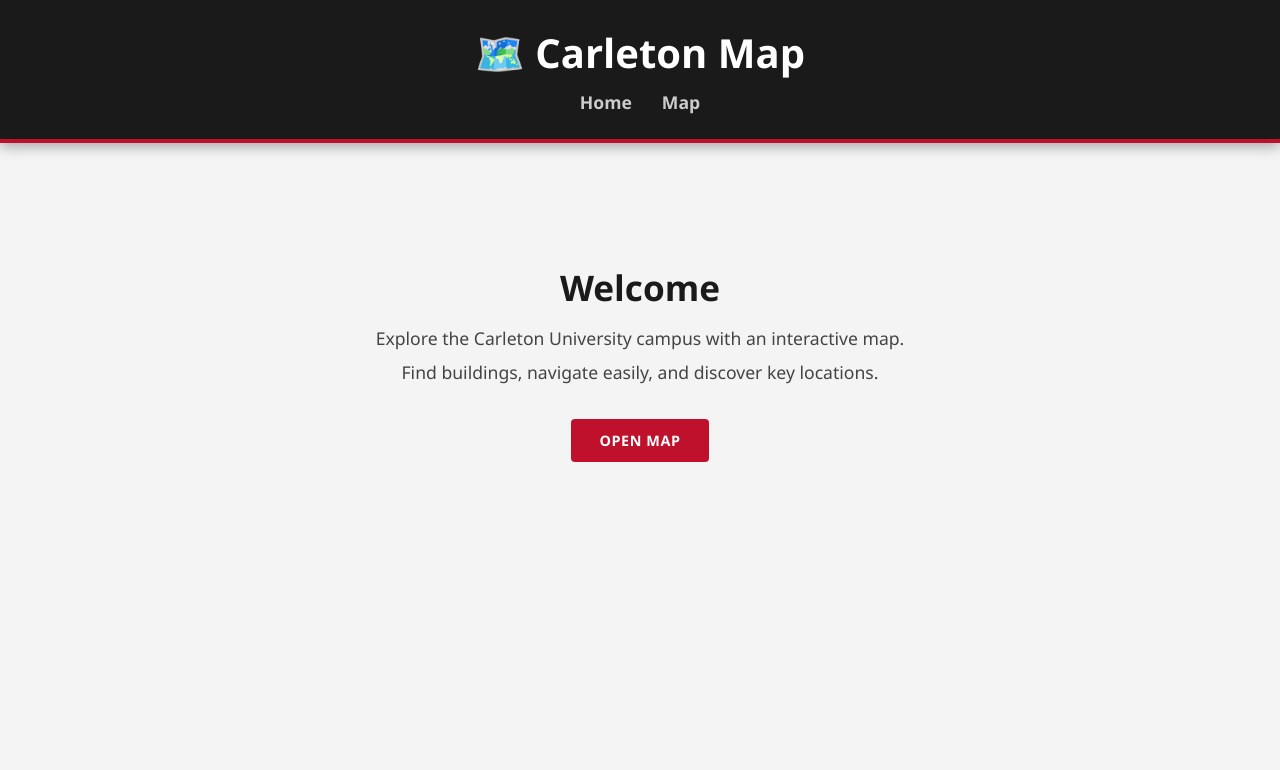
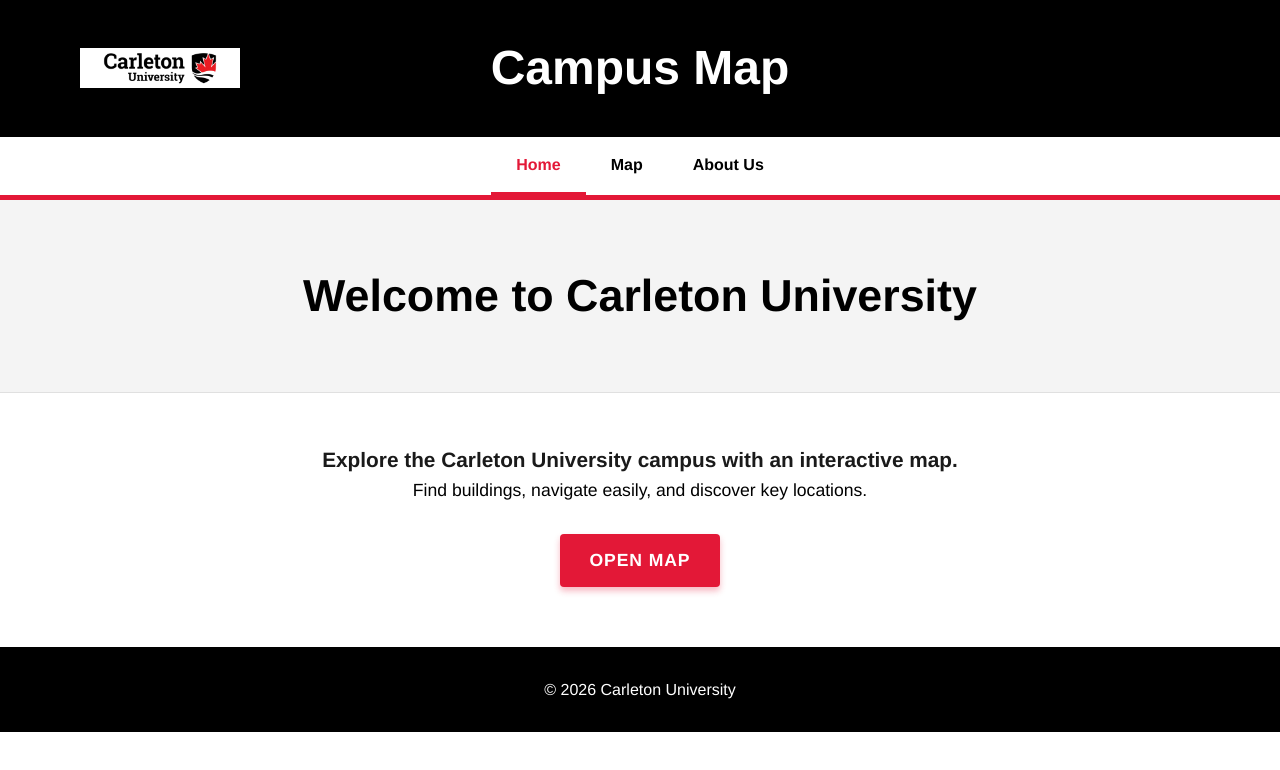
Before and after one commit to Carleton-BIT/group-projects-high-tier-tech, a website: page index.html in a window 1280 px wide. Drawn offline with Linux system fonts and the light colour scheme.

Commit message:
Added more selections for destinations, adjusted CSS and added about the map page

```diff
--- a/CSS/map-style.css
+++ b/CSS/map-style.css
@@ -1,3 +1,27 @@
+/* HEADER */
+header {
+    display: flex;
+    align-items: center;
+    justify-content: space-between;
+    padding: 15px 40px;
+    background: #000000;
+    border-bottom: 4px solid #BF112B;
+    box-shadow: 0 4px 12px rgba(0, 0, 0, 0.3);
+}
+
+header h1 {
+    font-size: 2.5rem;
+    margin-bottom: 10px;
+    color: #ffffff;
+}
+
+header img {
+    height: 50px;
+    width: auto;
+}
+
+
+
 * {
     margin: 0;
     padding: 0;
@@ -95,7 +119,7 @@
     font-size: 0.9rem;
     font-weight: bold;
     cursor: pointer;
-    box-shadow: 0 2px 6px rgba(0,0,0,0.15);
+    box-shadow: 0 2px 6px rgba(0, 0, 0, 0.15);
     transition: background 0.2s, transform 0.2s;
     letter-spacing: 0.04em;
     text-transform: uppercase;
--- a/CSS/style.css
+++ b/CSS/style.css
@@ -1,115 +1,167 @@
+/* Core Resets & Brand Variables */
 * {
     margin: 0;
     padding: 0;
     box-sizing: border-box;
 }
 
-body {
-    font-family: 'Segoe UI', sans-serif;
-    background: #f4f4f4;
-    color: #1a1a1a;
-    min-height: 100vh;
+:root {
+    --cu-red: #E31837; /* Official Carleton Red */
+    --cu-black: #000000;
+    --cu-grey-light: #f4f4f4;
+    --cu-text: #000000;
 }
 
-/* HEADER */
-header {
-    text-align: center;
-    padding: 25px;
-    background: #1a1a1a;
-    border-bottom: 4px solid #BF112B;
-    box-shadow: 0 4px 12px rgba(0,0,0,0.3);
+body {
+    /* Carleton uses Helvetica/Arial as their primary digital font */
+    font-family: 'Helvetica Neue', Helvetica, Arial, sans-serif;
+    background: #ffffff;
+    color: var(--cu-black);
+    line-height: 1.6;
 }
 
-header h1 {
-    font-size: 2.5rem;
-    margin-bottom: 10px;
+
+
+/* --- CU THEME HEADER --- */
+.cu-header {
+    background: var(--cu-black);
+}
+
+.header-content {
+    display: flex;
+    align-items: center;
+    font-family: 'Helvetica Neue', Helvetica, Arial, sans-serif;
+    justify-content: center; /* Puts the Site Title exactly in the center */
+    position: relative;      /* Allows us to lock the logo to the left */
+    padding: 30px 40px;
+    max-width: 1200px;
+    margin: 0 auto;
+    min-height: 85px;        /* Ensures the header is tall enough for the logo */
+}
+
+.cu-logo {
+    height: 40px;
+    width: auto;
+    position: absolute;      /* Locks the logo to the left side */
+    left: 40px;              /* Matches the padding of the container */
+}
+
+.site-title {
+    font-size: 3rem;
+    color: #ffffff;
+    font-weight: 600;
+    margin: 0;               /* Removes any default spacing */
+}
+
+/* --- CU THEME NAVIGATION --- */
+.cu-nav {
+    display: flex;
+    justify-content: center; /* Pushes the links to the center */
+    background: #ffffff;
+    width: 100%;             /* Spans the full width at the bottom of the header */
+    border-bottom: 5px solid var(--cu-red); /* Red anchor line moved to bottom of Nav */
+}
+
+.cu-nav a {
+    text-decoration: none;
+    color: var(--cu-black);
+    font-weight: bold;
+    font-size: 1rem;
+    padding: 15px 25px;
+    transition: color 0.2s, background 0.2s;
+}
+
+.cu-nav a:hover {
+    color: var(--cu-red);
+    background: var(--cu-grey-light);
+}
+
+.cu-nav a.active {
+    border-bottom: 3px solid var(--cu-red);
+    color: var(--cu-red);
+}
+
+/* --- HERO BANNER (Standard on CU Pages) --- */
+.hero-banner {
+    background: var(--cu-grey-light);
+    padding: 60px 40px;
+    text-align: center;
+    border-bottom: 1px solid #e0e0e0;
+}
+
+.hero-banner h2 {
+    font-size: 2.8rem;
+    font-weight: 700;
+    color: var(--cu-black);
+}
+
+/* --- MAIN CONTENT BLOCKS --- */
+.cu-container {
+    max-width: 800px; /* Constrains text width for readability */
+    margin: 50px auto;
+    padding: 0 20px;
+}
+
+.content-block {
+    margin-bottom: 40px;
+}
+
+.content-block h3 {
+    font-size: 1.6rem;
+    color: var(--cu-black);
+    margin-bottom: 15px;
+    border-left: 4px solid var(--cu-red);
+    padding-left: 15px;
+}
+
+.content-block p {
+    font-size: 1.1rem;
+    color: var(--cu-text);
+}
+
+/* --- FOOTER --- */
+.cu-footer {
+    background: var(--cu-black);
+    color: #ffffff;
+    text-align: center;
+    padding: 30px;
+    margin-top: 60px;
+}
+
+/* --- CU THEME BUTTONS --- */
+.cu-btn {
+    display: inline-block;
+    padding: 12px 30px;
+    background: var(--cu-red);
+    color: #ffffff;
+    font-weight: bold;
+    font-size: 1.1rem;
+    text-decoration: none;
+    border-radius: 4px;
+    text-transform: uppercase;
+    letter-spacing: 0.05em;
+    transition: background 0.2s, transform 0.2s;
+    box-shadow: 0 4px 6px rgba(227, 24, 55, 0.3);
+}
+
+.cu-btn:hover {
+    background: #C2122B;
+    transform: translateY(-2px);
     color: #ffffff;
 }
 
-/* NAV */
-nav {
+/* Container for the tech logos */
+.tech-logos {
     display: flex;
     justify-content: center;
-    gap: 30px;
+    align-items: center;
+    gap: 40px;
+    margin: 30px 0;
 }
 
-nav a {
-    text-decoration: none;
-    color: #cccccc;
-    font-weight: bold;
-    font-size: 1.1rem;
-    position: relative;
-    transition: color 0.2s;
+/* Ensure the tech logos are a consistent, reasonable size */
+.leaflet-logo,
+.OpenStreetMap-logo {
+    max-height: 60px;
+    width: auto;
 }
-
-nav a:hover {
-    color: #ffffff;
-}
-
-nav a::after {
-    content: "";
-    position: absolute;
-    width: 0%;
-    height: 2px;
-    background: #BF112B;
-    left: 0;
-    bottom: -5px;
-    transition: 0.3s;
-}
-
-nav a:hover::after {
-    width: 100%;
-}
-
-/* MAIN CONTENT */
-main {
-    text-align: center;
-    margin-top: 100px;
-    padding: 20px;
-}
-
-main h2 {
-    font-size: 2.2rem;
-    margin-bottom: 15px;
-    color: #1a1a1a;
-}
-
-main p {
-    font-size: 1.1rem;
-    margin: 10px 0;
-    color: #444444;
-}
-
-/* BUTTON */
-.btn {
-    display: inline-block;
-    margin-top: 25px;
-    padding: 12px 28px;
-    background: #BF112B;
-    color: #ffffff;
-    font-weight: bold;
-    border-radius: 4px;
-    text-decoration: none;
-    letter-spacing: 0.04em;
-    text-transform: uppercase;
-    font-size: 0.9rem;
-    transition: background 0.2s, transform 0.2s;
-}
-
-.btn:hover {
-    transform: scale(1.05);
-    background: #9e0e24;
-}
-
-/* MAP CONTAINER */
-.map-container {
-    width: 100%;
-    height: 500px;
-    background: #e0e0e0;
-    display: flex;
-    align-items: center;
-    justify-content: center;
-    border: 1px solid #cccccc;
-    border-radius: 4px;
-    margin-top: 20px;
-}
--- a/Scripts/TopMapOverlay.js
+++ b/Scripts/TopMapOverlay.js
@@ -169,6 +169,7 @@
 foodList.push(L.marker([45.383893101418984, -75.69732530808677], {icon: getIcon('cafe')}).bindPopup("<b>Bridgehead</b>"));
 
 
+
 // --- Adding The Toggle ---
 var buildingLayer = L.layerGroup(buildingList);
 var parkingLayer = L.layerGroup(parkingList);
--- a/index.html
+++ b/index.html
@@ -1,30 +1,44 @@
-
 <!DOCTYPE html>
 <html lang="en">
 <head>
     <meta charset="UTF-8">
-    <title>Carleton Map</title>
+    <meta name="viewport" content="width=device-width, initial-scale=1.0">
+    <title>Home | Carleton Map</title>
     <link rel="stylesheet" href="CSS/style.css">
 </head>
 
 <body>
 
-<header>
-    <h1>🗺️ Carleton Map</h1>
-    <nav>
-        <a href="#">Home</a>
-        <a href="map.html">Map</a>
+<header class="cu-header">
+    <div class="header-content">
+        <img src="webpage-assets/brand-logo-1200w-1-1024x256.jpg" alt="Carleton University Logo" class="cu-logo">
+        <h1 class="site-title">Campus Map</h1>
+    </div>
+    <nav class="cu-nav">
+        <a class="active" href="./index.html">Home</a>
+        <a href="./map.html">Map</a>
+        <a href="./aboutus.html">About Us</a>
     </nav>
 </header>
 
-<main>
-    <h2>Welcome</h2>
-    <p>Explore the Carleton University campus with an interactive map.</p>
-    <p>Find buildings, navigate easily, and discover key locations.</p>
+<section class="hero-banner">
+    <div class="hero-content">
+        <h2>Welcome to Carleton University</h2>
+    </div>
+</section>
 
-    <!-- CTA BUTTON -->
-    <a href="map.html" class="btn">Open Map</a>
+<main class="cu-container">
+    <div class="content-block" style="text-align: center;">
+        <p style="font-size: 1.3rem; font-weight: bold; color: #1a1a1a;">Explore the Carleton University campus with an interactive map.</p>
+        <p style="margin-bottom: 30px;">Find buildings, navigate easily, and discover key locations.</p>
+
+        <a href="map.html" class="cu-btn">Open Map</a>
+    </div>
 </main>
+
+<footer class="cu-footer">
+    <p>&copy; 2026 Carleton University</p>
+</footer>
 
 </body>
 </html>
```
Also changed, not shown: Scripts/Navigation.Js (+12 -3 lines), aboutus.html (added, +50 -0 lines), map.html (+41 -6 lines), webpage-assets/CarletonLogo.png (added), webpage-assets/Leaflet.png (added), webpage-assets/OpenstreetMapLogo.png (added), webpage-assets/brand-logo-1200w-1-1024x256.jpg (added), webpage-assets/canvas.png (added).
